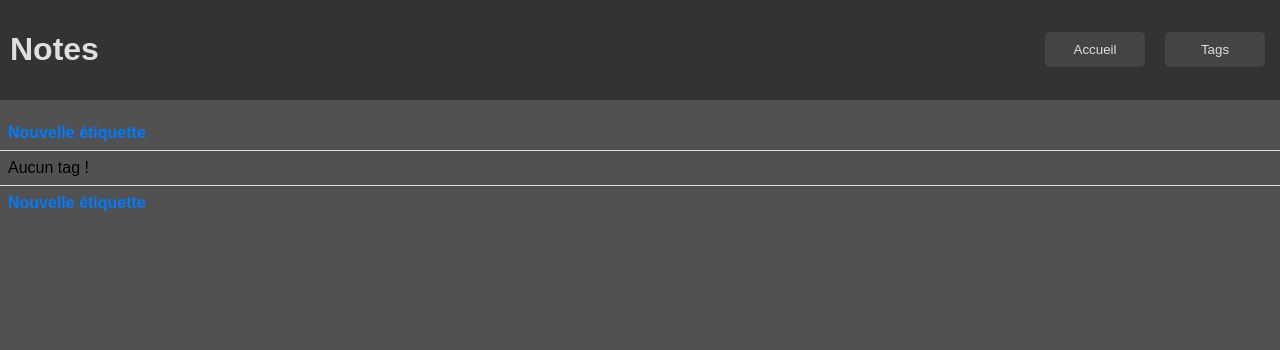
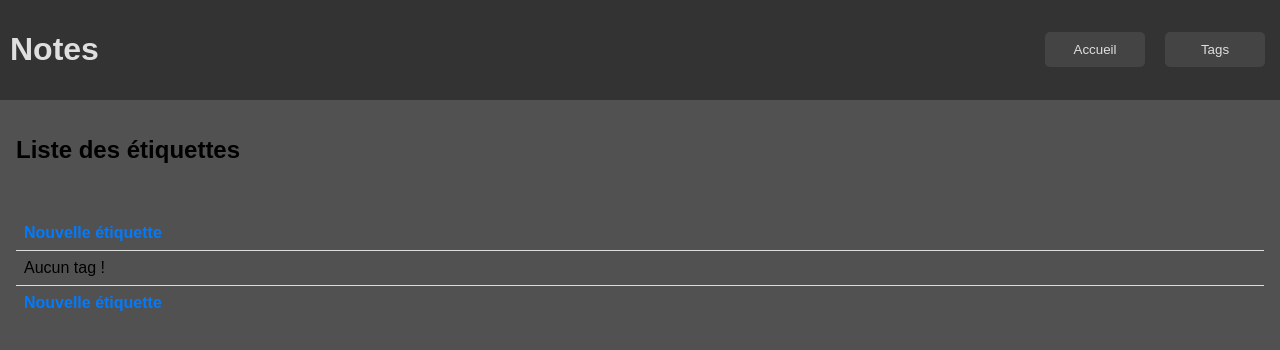
Before and after one commit to maxenceprsll/application-notes-angular, an Angular app in the folder app-notes-angular/: page /tags in a window 1280 px wide. Shown: the top 350 px of the page. Built offline with nearby package versions, Linux system fonts and the light colour scheme.

Commit message:
refactor: clean up tag and tags component styles for improved layout

```diff
--- a/app-notes-angular/src/app/tag/tag.component.scss
+++ b/app-notes-angular/src/app/tag/tag.component.scss
@@ -1,9 +1,5 @@
 #tag {
     padding: 1rem;
-    border: 1px solid #818181;
-    border-radius: 8px;
-    background-color: #5d5c5c;
-    box-shadow: 0 2px 4px rgba(0, 0, 0, 0.1);
     font-family: Arial, sans-serif;
     width: 100px;
 
--- a/app-notes-angular/src/app/tags/tags.component.html
+++ b/app-notes-angular/src/app/tags/tags.component.html
@@ -1,11 +1,11 @@
+<div id="tags">
+    <h2>Liste des étiquettes</h2>
     @if (editing != null) {
         <form>
-        <div id="form-group">
             <label for="name">Nom</label>
             <input type="text" id="name" [(ngModel)]="editing.name" name="name" required>
             <label for="color">Couleur</label>
             <input type="color" id="color" [(ngModel)]="editing.color" name="color" required>
-        </div>
             <button (click)="stopEdit()" type="button">Annuler</button>
             <button (click)="addTag()" type="submit">Valider</button>
         </form>
@@ -26,3 +26,4 @@
             <a (click)="activateEdit()" href="#">Nouvelle étiquette</a>
         </li>
     </ul>
+</div>
--- a/app-notes-angular/src/app/tags/tags.component.scss
+++ b/app-notes-angular/src/app/tags/tags.component.scss
@@ -1,3 +1,8 @@
+#tags {
+    display: flex;
+    flex-direction: column;
+    gap: 1rem;
+    padding: 1rem;
 
     form {
         display: flex;
@@ -96,3 +101,4 @@ ul {
             margin-right: 1rem;
         }
     }
+}
```
Lines whose indentation alone changed are shown as unchanged.
